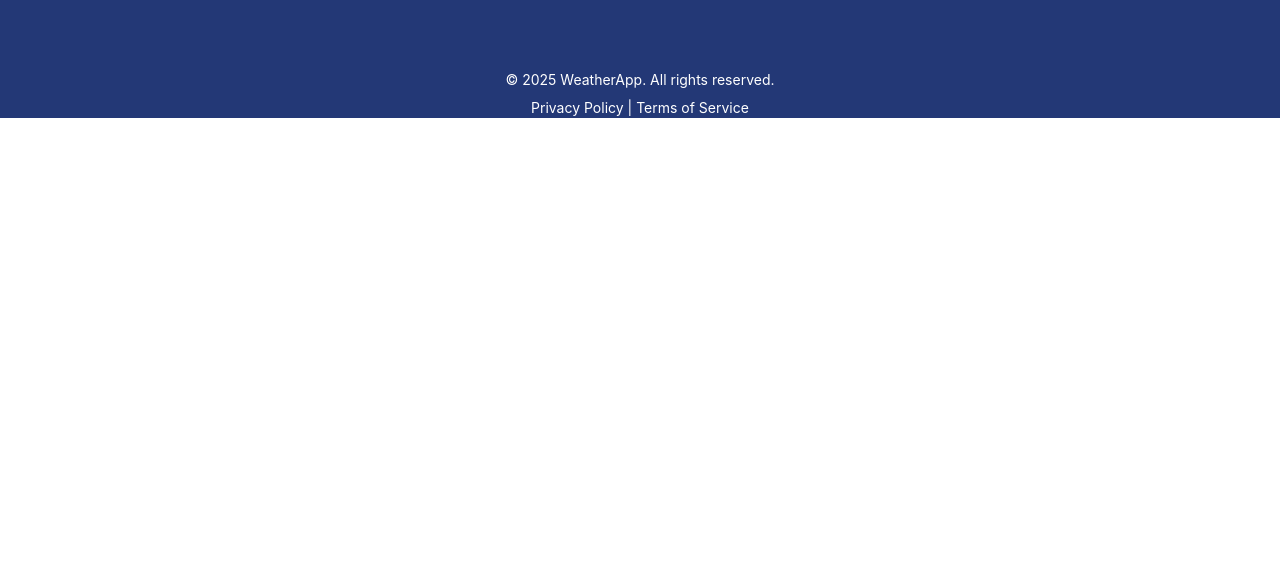
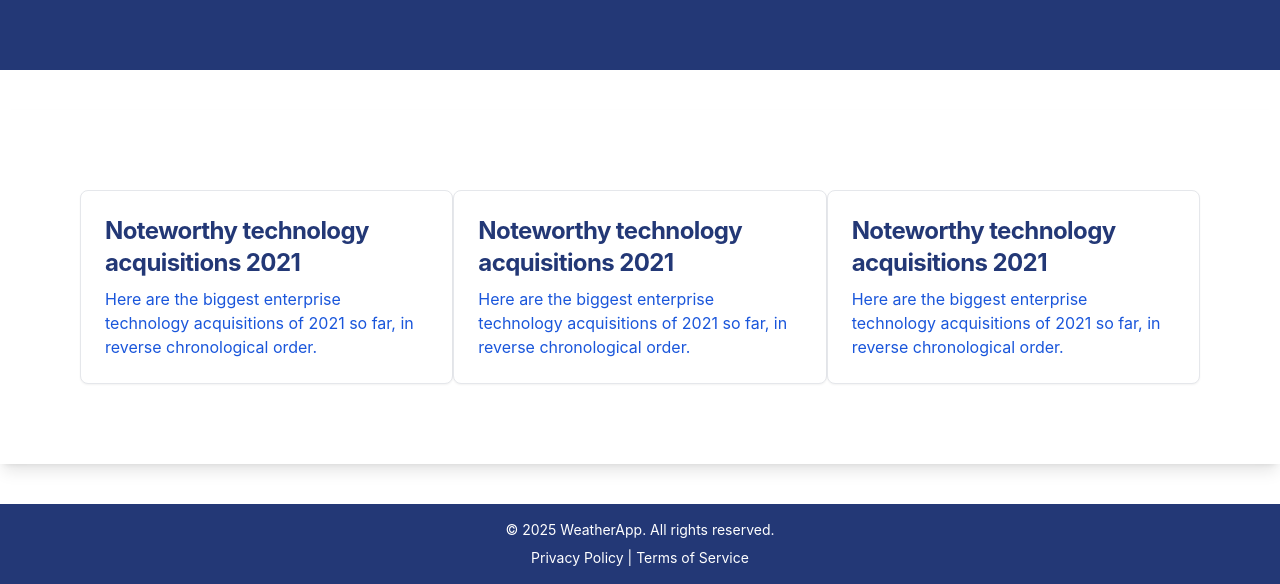
Before and after one commit to envcoder/weatherApp, a plain HTML site: page index.html in a window 1280 px wide. Shown: the part 1593-2177 px from the top of the page. Before the commit the page ends 1711 px from the top, so only its background shows below. Drawn offline with nearby package versions, Linux system fonts and the light colour scheme.

Commit message:
added new component and change theme

```diff
--- a/index.html
+++ b/index.html
@@ -310,8 +310,59 @@
       </div>
     </div>
 
+    <div class="grid md:grid-cols-3 grid-cols-1 container mx-auto my-10 p-20 shadow-lg">
+      <div>
+        <a
+          href="#"
+          class="block max-w-sm p-6 bg-white border border-blue-200 rounded-lg shadow-sm hover:bg-blue-100 dark:bg-blue-800 dark:border-blue-700 dark:hover:bg-blue-700"
+        >
+          <h5
+            class="mb-2 text-2xl font-bold tracking-tight text-blue-900 dark:text-white"
+          >
+            Noteworthy technology acquisitions 2021
+          </h5>
+          <p class="font-normal text-blue-700 dark:text-blue-400">
+            Here are the biggest enterprise technology acquisitions of 2021 so
+            far, in reverse chronological order.
+          </p>
+        </a>
+      </div>
+      <div>
+        <a
+          href="#"
+          class="block max-w-sm p-6 bg-white border border-blue-200 rounded-lg shadow-sm hover:bg-blue-100 dark:bg-blue-800 dark:border-blue-700 dark:hover:bg-blue-700"
+        >
+          <h5
+            class="mb-2 text-2xl font-bold tracking-tight text-blue-900 dark:text-white"
+          >
+            Noteworthy technology acquisitions 2021
+          </h5>
+          <p class="font-normal text-blue-700 dark:text-blue-400">
+            Here are the biggest enterprise technology acquisitions of 2021 so
+            far, in reverse chronological order.
+          </p>
+        </a>
+      </div>
+      <div>
+        <a
+          href="#"
+          class="block max-w-sm p-6 bg-white border border-blue-200 rounded-lg shadow-sm hover:bg-blue-100 dark:bg-blue-800 dark:border-blue-700 dark:hover:bg-blue-700"
+        >
+          <h5
+            class="mb-2 text-2xl font-bold tracking-tight text-blue-900 dark:text-white"
+          >
+            Noteworthy technology acquisitions 2021
+          </h5>
+          <p class="font-normal text-blue-700 dark:text-blue-400">
+            Here are the biggest enterprise technology acquisitions of 2021 so
+            far, in reverse chronological order.
+          </p>
+        </a>
+      </div>
+    </div>
+
     <footer
-      class="bottom-4 bg-blue-900 flex flex-col items-center justify-center text-white text-sm"
+      class="bottom-4 py-4 bg-blue-900 flex flex-col items-center justify-center text-white text-sm"
     >
       <p>© 2025 WeatherApp. All rights reserved.</p>
       <div class="mt-2">
```
